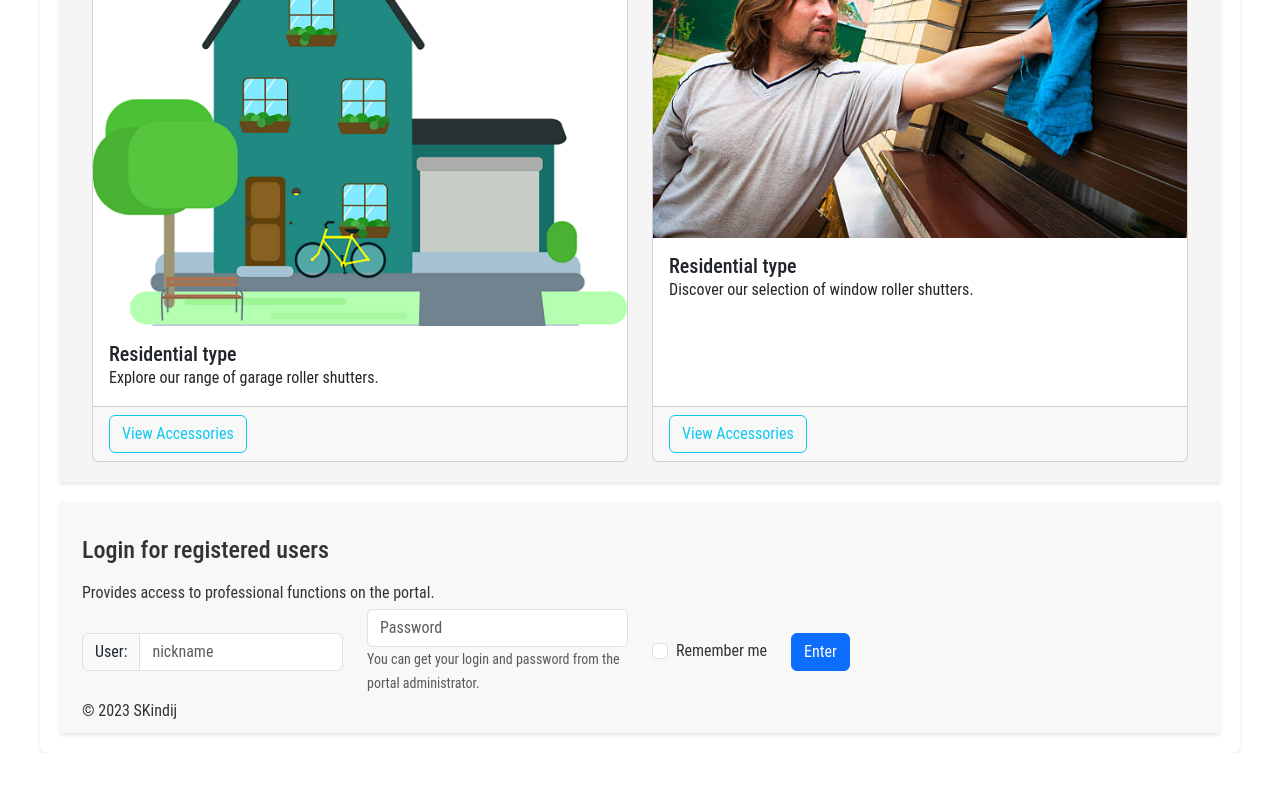
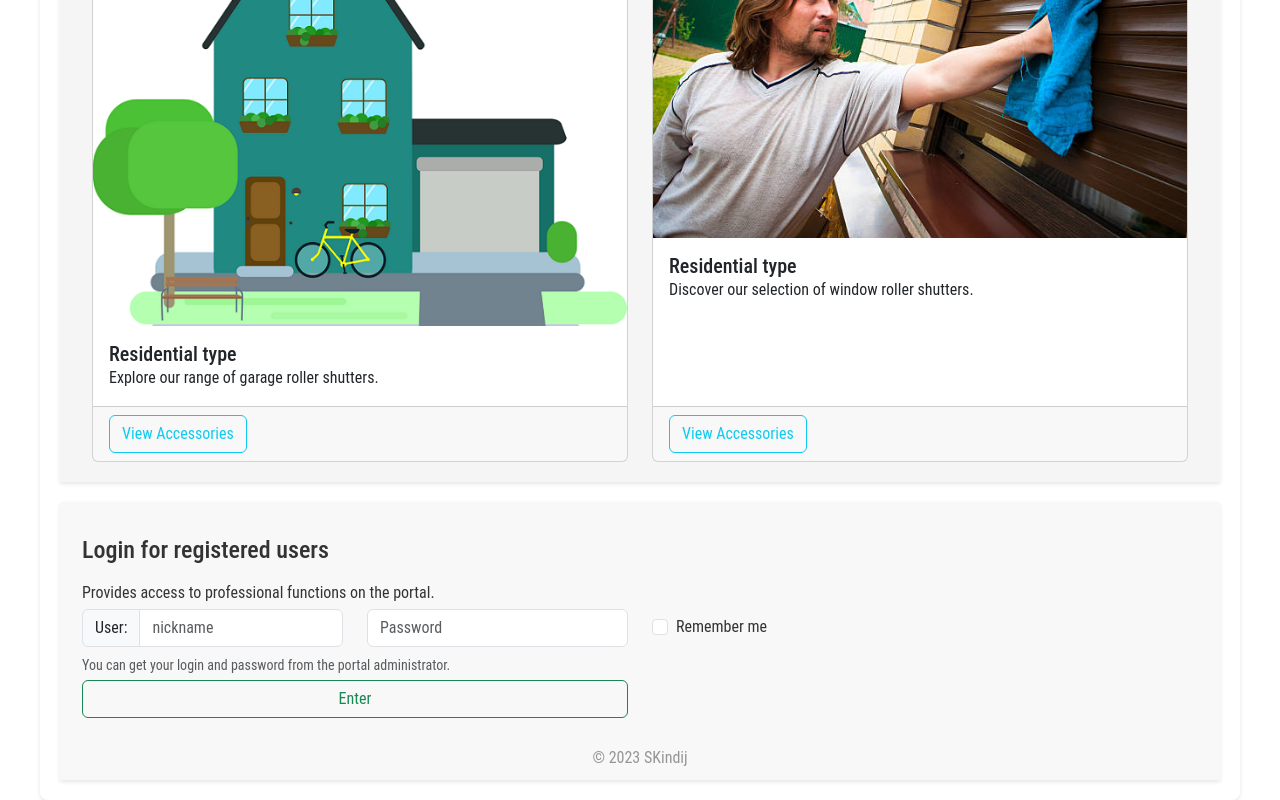
Before and after one commit to SKindij/OSAtechno, a React (Create React App) app: page / in a window 1280 px wide. Shown: the part 1084-1884 px from the top of the page. Before the commit the page ends 1837 px from the top, so only its background shows below. Built offline with nearby package versions, Linux system fonts and the light colour scheme; the HTML template or start-up script is replaced by a standard one.

Commit message:
style: update CSS styles for consistency

```diff
--- a/src/components/common/Common.scss
+++ b/src/components/common/Common.scss
@@ -74,3 +74,7 @@
   background-color: $parts-background;
   box-shadow: $box-shadow;
 }
+
+.copy{
+  color: $lighter-text;
+}
--- a/src/components/common/Footer.js
+++ b/src/components/common/Footer.js
@@ -27,22 +27,22 @@ const Footer = () => {
               <Col md={3} className="my-1">
                 <Form.Label htmlFor="formInputUserPassworde" visuallyHidden>Password:</Form.Label>
                 <Form.Control id="formInputUserPassword" placeholder="Password" />
-                    <Form.Text className="text-muted">
-                      You can get your login and password from the portal administrator.
-                    </Form.Text>
               </Col>
               <Col xs="auto" className="my-1">
                 <Form.Check type="checkbox" id="autoSizingCheck2" label="Remember me" />
               </Col>
-                  <Col xs="auto" className="my-1">
-                    <Button type="submit">Enter</Button>
+              <Form.Text className="text-muted">
+                You can get your login and password from the portal administrator.
+              </Form.Text>
+              <Col xs={6} className="my-1">
+                <Button type="submit"  variant="outline-success" style={{ width: '100%' }}>Enter</Button>
               </Col>
             </Row>
           </Form>
         </Container>
 
-            <Container>
-               <Col>&copy; {new Date().getFullYear()} SKindij</Col>
+        <Container className="text-center">
+            <Col className="pt-4 copy">&copy; {new Date().getFullYear()} SKindij</Col>
         </Container>
     </footer>
   );
--- a/src/variables.scss
+++ b/src/variables.scss
@@ -3,6 +3,7 @@ $nav-text: #35080e;
 $header-text: #1f0004;
 $main-text: #333333;
 $footer-text: #12093f;
+$lighter-text: rgba(0, 0, 0, 0.4);
 
 // Main Part of the Site:
 $site-background: #DCE1E7;
```
Lines whose indentation alone changed are shown as unchanged.
